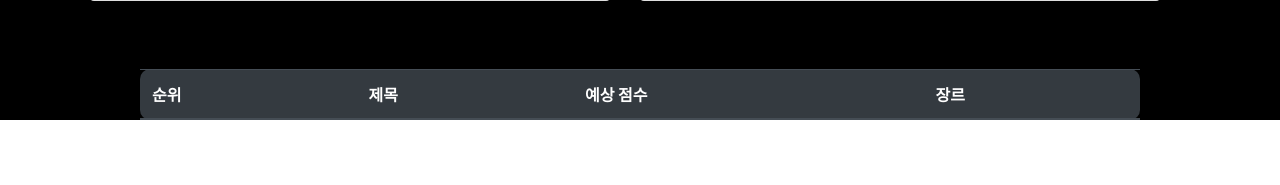
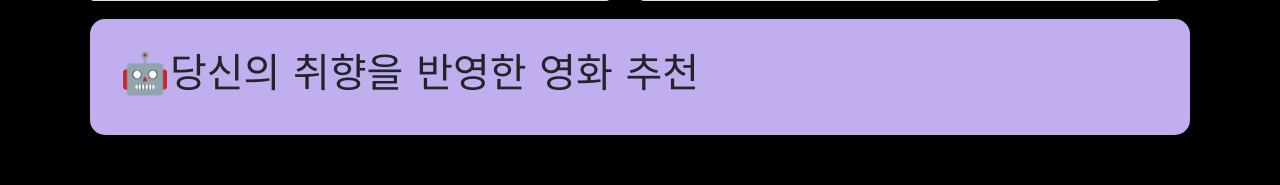
Before and after one commit to sesame86/movie_recommend_system, a Flask app: page /mypage in a window 1280 px wide. Shown: the part 908-1093 px from the top of the page. Before the commit the page ends 1028 px from the top, so only its background shows below. Run offline with Flask 2, Linux system fonts and the light colour scheme; data that the repository does not hold is empty; some libraries are stand-ins or nearby versions; some web fonts are replaced.

Commit message:
jumbotron추가

```diff
--- a/templates/mypage.html
+++ b/templates/mypage.html
@@ -53,7 +53,6 @@
         .jumbotron-style{
             border-radius: 15px;
             font-family: 'Gamja Flower', cursive;
-            background-color: lightgoldenrodyellow;
             padding: 30px;
         }
         .jumbo-font{
@@ -231,7 +230,7 @@
     </nav>
 </header>
     <div class="wrap">
-        <div class="jumbotron jumbotron-style">
+        <div class="jumbotron jumbotron-style" style="background-color: lightgoldenrodyellow">
             <h1 class="display-4">🧐당신의 취향을 반영한 분석결과를 보여드릴게요</h1>
             <p class="lead"><font class="jumbo-font">이용해 주셔서 감사합니다🐹</font></p>
         </div>
@@ -279,6 +278,9 @@
             </div>
         </div>
     </div>
+        <div class="jumbotron jumbotron-style" style="background-color:#C1AEEE">
+            <h1 class="display-6">🤖당신의 취향을 반영한 영화 추천</h1>
+        </div>
         <table class="table table-dark list-wrap" style="border-radius: 10px">
           <thead>
             <tr>
```
